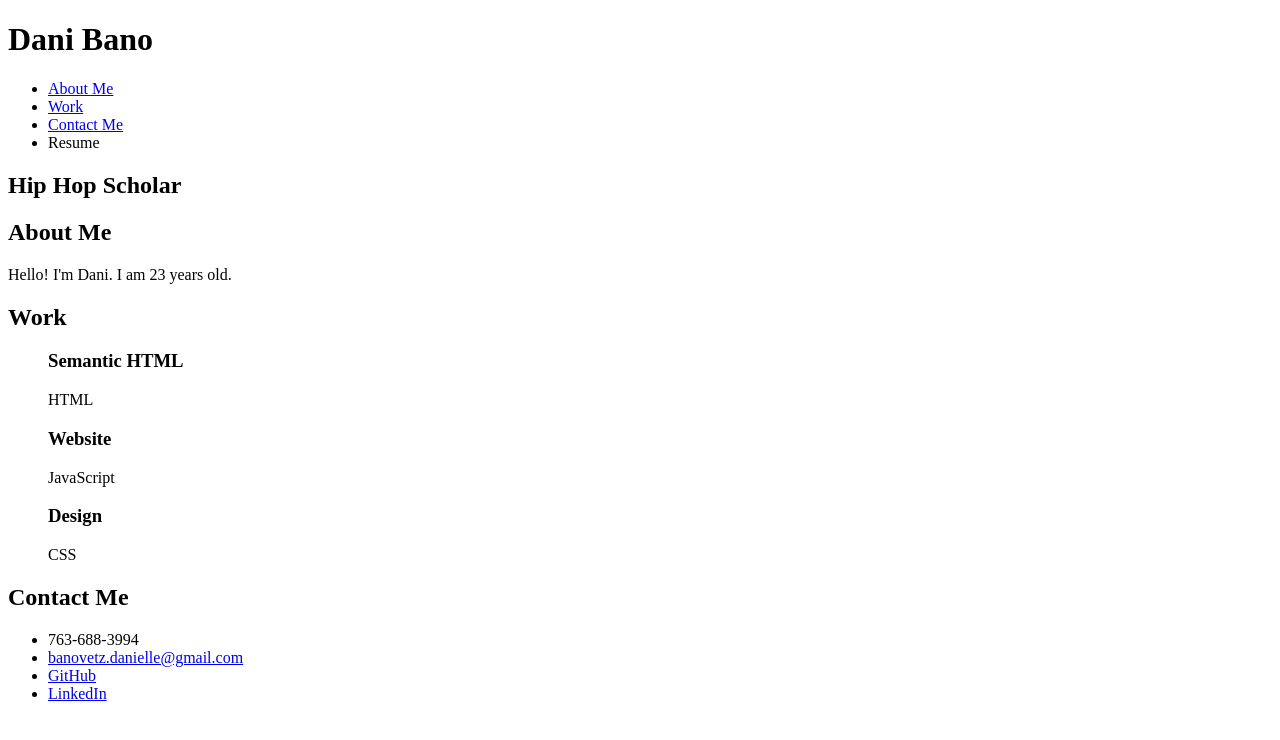
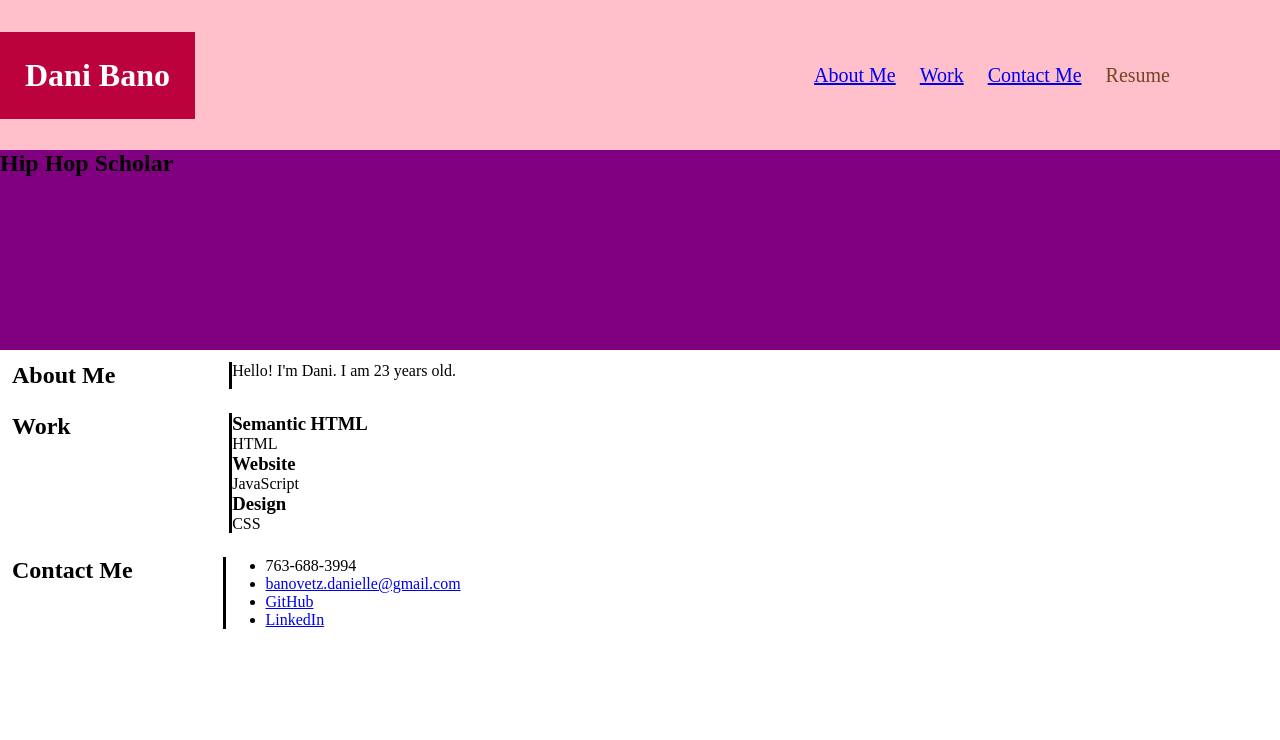
Before and after one commit to danibano/portfolio, a plain HTML site: page index.html in a window 1280 px wide. Drawn offline with Linux system fonts and the light colour scheme.

Commit message:
added some styling to the header

```diff
--- a/assets/css/style.css
+++ b/assets/css/style.css
@@ -0,0 +1,55 @@
+* {
+    box-sizing: border-box;
+    margin: 0;
+  }
+
+html, body {
+    margin: 0;
+    padding: 0;
+}
+
+.top {
+    display: flex;
+    background-color: pink;
+    justify-content: space-between;
+    align-items: center;
+    height: 150px;
+}
+
+h1 {
+    color: white;
+    background-color: #bc023d;
+    padding: 25px;
+}
+
+nav {
+    padding-right: 100px;
+}
+
+nav ul li {
+    display: inline;
+    color: #754421;
+    padding: 10px;
+    font-size: 20px;
+}
+
+.hero {
+    height: 200px;
+    background-color: purple;
+}
+
+.flex-row {
+    display: flex;
+    padding: 12px;
+}
+
+.flex-row p, .projects, .flex-row ul {
+    flex: 5;
+}
+
+.divider {
+    flex: 1;
+    border-right: 3px solid black;
+    padding-right: 10px;
+    min-width: 150px;
+}
--- a/index.html
+++ b/index.html
@@ -4,11 +4,12 @@
     <meta charset="UTF-8">
     <meta http-equiv="X-UA-Compatible" content="IE=edge">
     <meta name="viewport" content="width=device-width, initial-scale=1.0">
+    <link rel="stylesheet" href="./assets/css/style.css">
     <title>Dani's Portfolio</title>
 </head>
 
 <body>
-    <header>
+    <header class="top">
         <h1>Dani Bano</h1>
         <nav>
             <ul>
@@ -26,14 +27,19 @@
     </div>
 
     <main>
-        <section id="about-me">
+        <section id="about-me" class="flex-row">
+            <div class="divider">
                 <h2>About Me</h2>
+            </div>
             <p>Hello! I'm Dani. I am 23 years old.</p>
         </section>
 
-        <section id="work">
+        <section id="work" class="flex-row">
+            <div class="divider">
                 <h2>Work</h2>
+            </div>
 
+            <div class="projects">
                 <figure>
                     <!-- insert link here -->
                     <figcaption>
@@ -57,13 +63,15 @@
                         <p>CSS</p>
                     </figcaption>
                 </figure>
-
+            </div>
         </section>
 
     </main>
 
-    <footer id="contact-me">
+    <footer id="contact-me" class="flex-row">
+        <div class="divider">
             <h2> Contact Me </h2>
+        </div>
         <ul>
             <li>763-688-3994</li>
             <li> <a href="mailto:banovetz.danielle@gmail.com">banovetz.danielle@gmail.com</a> </li>
```
Lines whose indentation alone changed are shown as unchanged.
